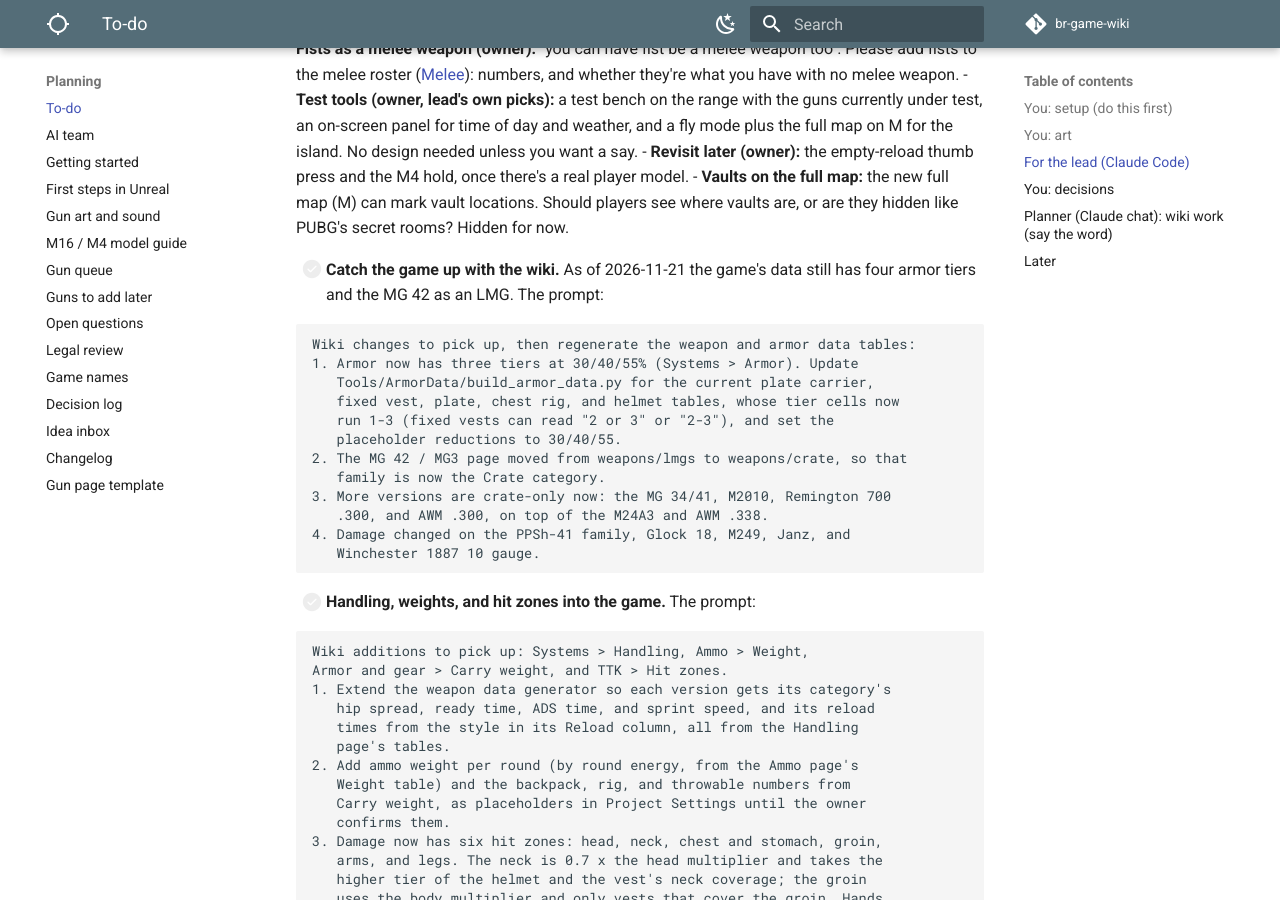
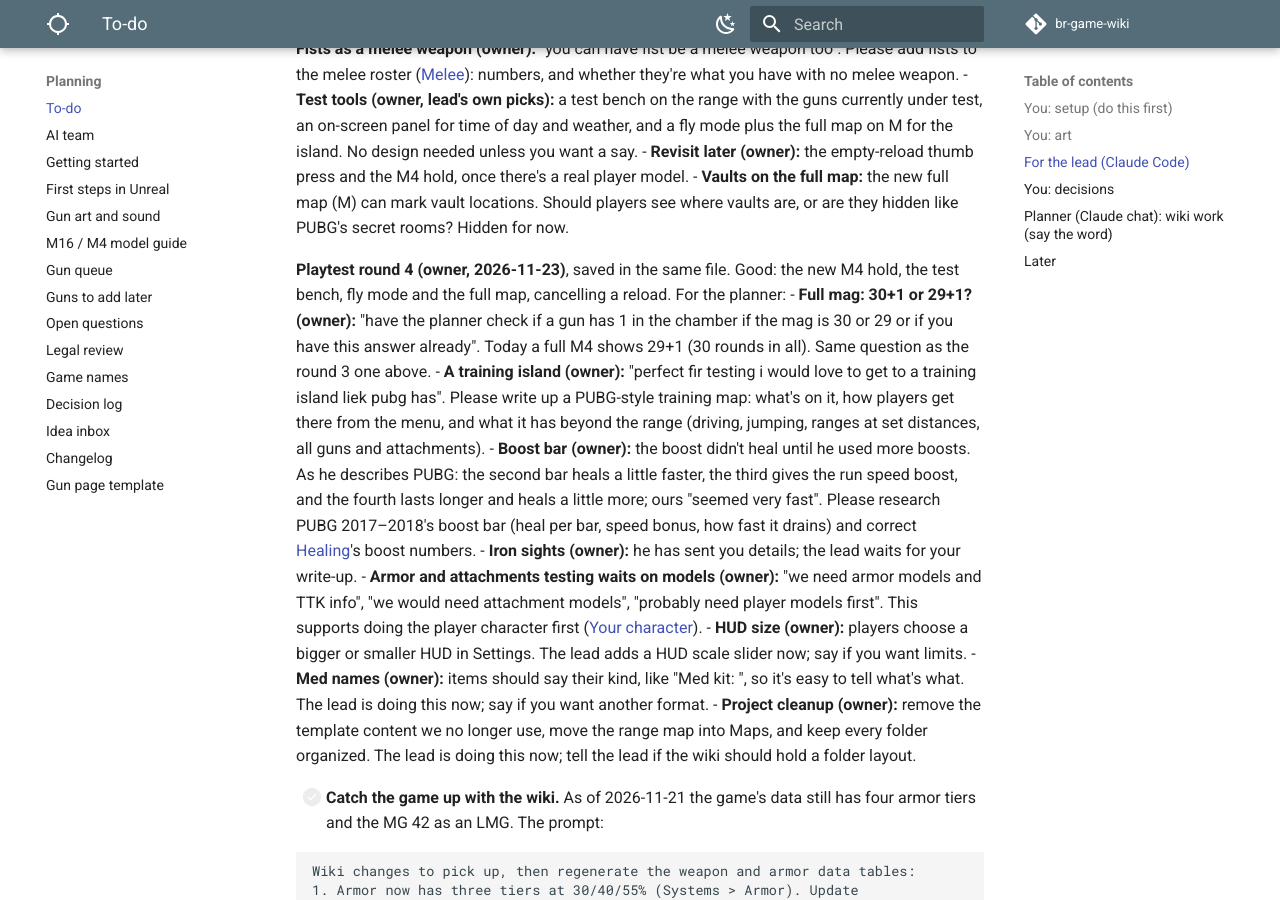
Before and after one commit to DerrickSpartan1/br-game-wiki, an MkDocs documentation site: the page built from docs/planning/to-do.md, in a window 1280 px wide and 900 px high, scrolled down 8957 px. Built offline with MkDocs 1.6.1 and Material for MkDocs 9.7.7, drawn with Linux system fonts in a browser that asks for light colours; comment, search, counter and statistics services are not loaded.

Commit message:
Playtest round 4 for the planner: full mag, training island, boost bar, models first
Co-Authored-By: Claude Opus 5.5 <noreply@anthropic.com>

````diff
--- a/docs/planning/to-do.md
+++ b/docs/planning/to-do.md
@@ -123,6 +123,16 @@ When you tell the lead "check the planner's list," it works through this section
 - **Revisit later (owner):** the empty-reload thumb press and the M4 hold, once there's a real player model.
 - **Vaults on the full map:** the new full map (M) can mark vault locations. Should players see where vaults are, or are they hidden like PUBG's secret rooms? Hidden for now.
 
+**Playtest round 4 (owner, 2026-11-23)**, saved in the same file. Good: the new M4 hold, the test bench, fly mode and the full map, cancelling a reload. For the planner:
+- **Full mag: 30+1 or 29+1? (owner):** "have the planner check if a gun has 1 in the chamber if the mag is 30 or 29 or if you have this answer already". Today a full M4 shows 29+1 (30 rounds in all). Same question as the round 3 one above.
+- **A training island (owner):** "perfect fir testing i would love to get to a training island liek pubg has". Please write up a PUBG-style training map: what's on it, how players get there from the menu, and what it has beyond the range (driving, jumping, ranges at set distances, all guns and attachments).
+- **Boost bar (owner):** the boost didn't heal until he used more boosts. As he describes PUBG: the second bar heals a little faster, the third gives the run speed boost, and the fourth lasts longer and heals a little more; ours "seemed very fast". Please research PUBG 2017–2018's boost bar (heal per bar, speed bonus, how fast it drains) and correct [Healing](../systems/healing.md)'s boost numbers.
+- **Iron sights (owner):** he has sent you details; the lead waits for your write-up.
+- **Armor and attachments testing waits on models (owner):** "we need armor models and TTK info", "we would need attachment models", "probably need player models first". This supports doing the player character first ([Your character](../systems/skins.md#your-character)).
+- **HUD size (owner):** players choose a bigger or smaller HUD in Settings. The lead adds a HUD scale slider now; say if you want limits.
+- **Med names (owner):** items should say their kind, like "Med kit: <name>", so it's easy to tell what's what. The lead is doing this now; say if you want another format.
+- **Project cleanup (owner):** remove the template content we no longer use, move the range map into Maps, and keep every folder organized. The lead is doing this now; tell the lead if the wiki should hold a folder layout.
+
 - [ ] **Catch the game up with the wiki.** As of 2026-11-21 the game's data still has four armor tiers and the MG 42 as an LMG. The prompt:
 
 ```text
````
